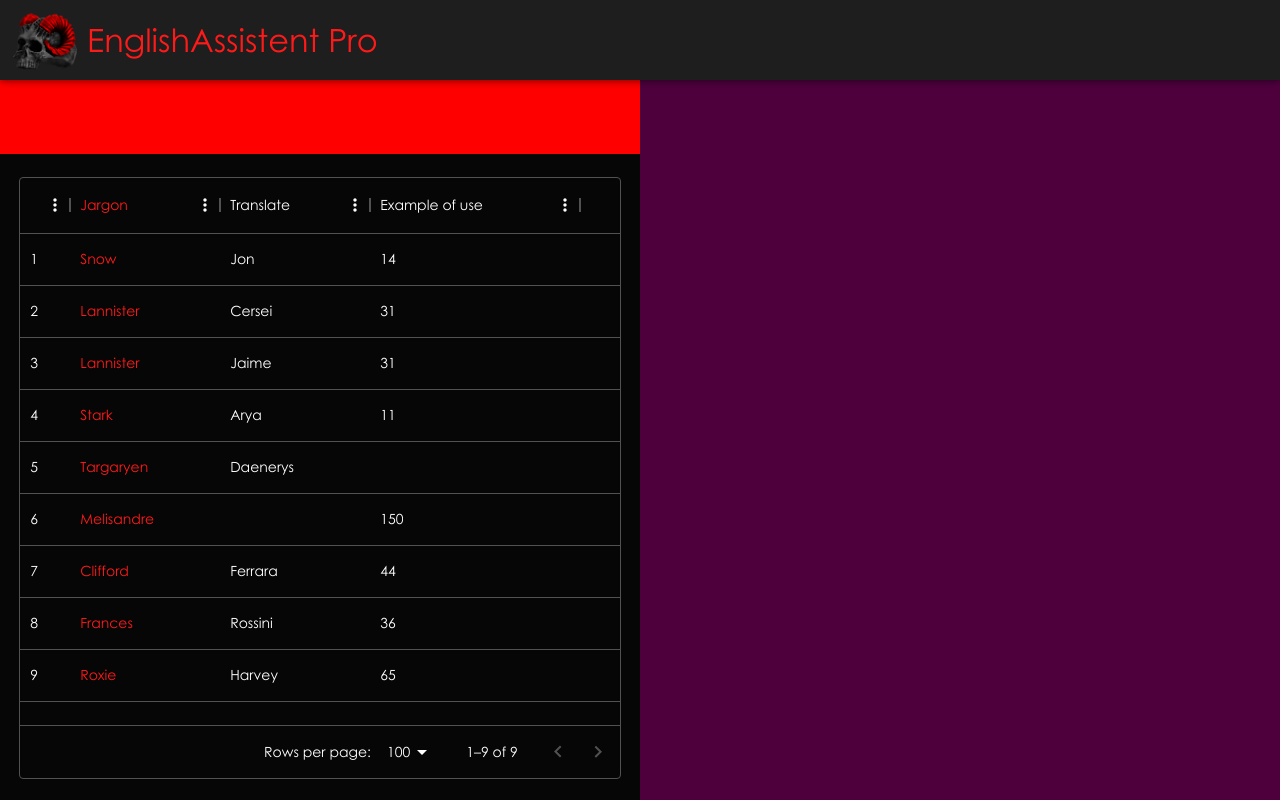
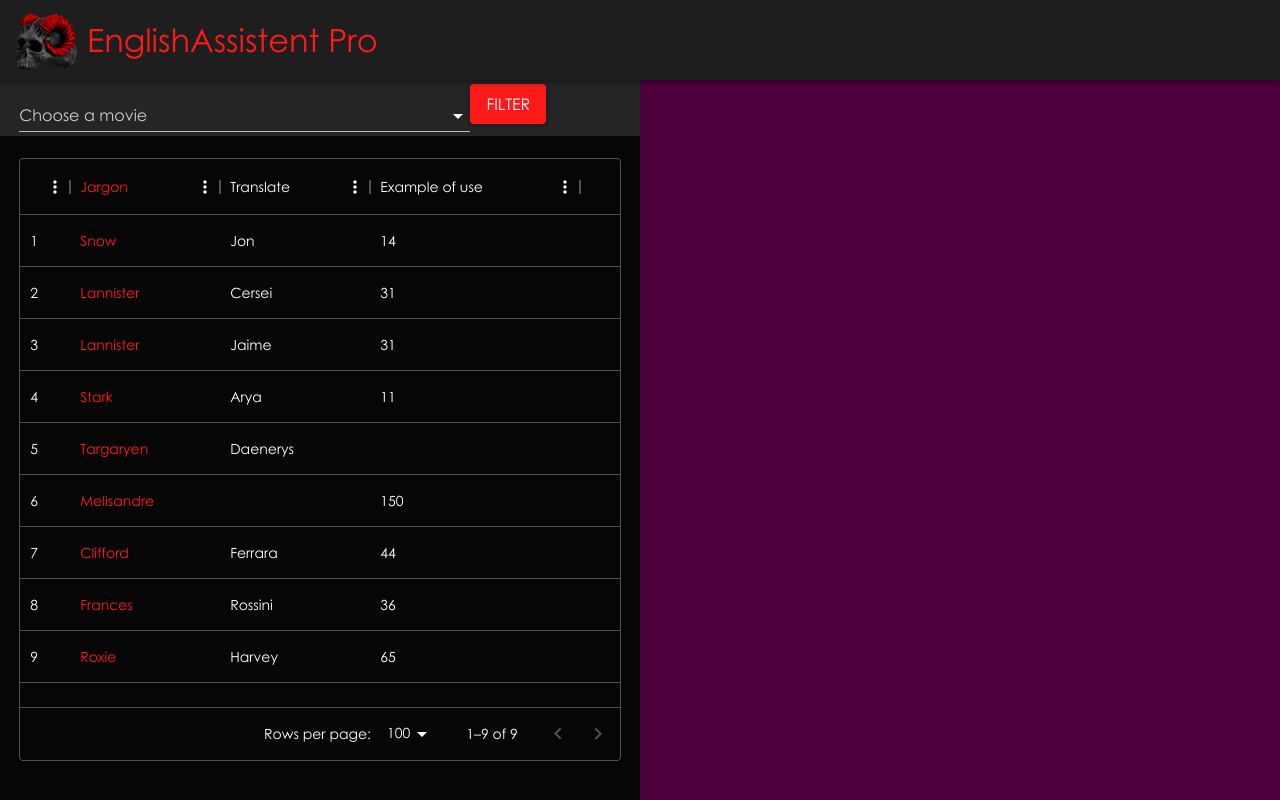
Before and after one commit to Myslitel666/EnglishAssistantPro, a React (Create React App) app in the folder english-assistent-frontend/: page / in a window 1280 px wide. Built offline with nearby package versions, Linux system fonts and the light colour scheme.

Commit message:
Added the MoveSelect component to the JargonFilter.tsx file.

```diff
--- a/english-assistent-frontend/src/Components/Pages/Home/JargonFilter.tsx
+++ b/english-assistent-frontend/src/Components/Pages/Home/JargonFilter.tsx
@@ -1,15 +1,75 @@
-import Box from '@mui/material/Box'
+import * as React from 'react';
+import Box from '@mui/material/Box';
+import Autocomplete, { autocompleteClasses } from '@mui/material/Autocomplete';
+import Stack from '@mui/material/Stack';
+import TextField from '@mui/material/TextField';
+import { createTheme, useTheme, ThemeProvider, Theme } from '@mui/material/styles';
+import Button from '@mui/material/Button'
+
+//MyComponents Import
+import MyButton from '../../Common/MyButton'
 
 const JargonFilter: React.FC = () => {
     return (
         <>
-            <Box marginTop='10vh' minHeight='9.3vh'
-                bgcolor='red'
+            <Box marginTop='10vh' paddingTop='0.5vh'
+                paddingLeft='2.4vh' paddingRight='2.4vh'
+                minHeight='7vh' bgcolor='#252525'
             >
+                <Stack spacing={5}
+                    sx={{ width: '75%', float: 'left' }}>
+                        <MovieSelect />
+                </Stack>
+                <MyButton
+                    variant="contained"
+                    color="primary"
 
+                    style={{ marginTop: 'auto', fontSize: '2vh' }}
+                >
+                    Filter
+                </MyButton>
             </Box>
         </>
     )
 }
 
+function MovieSelect() {
+    return (
+        <Autocomplete
+            options={top100Films}
+            getOptionLabel={(option: FilmOptionType) => `${option.title} (${option.year})`}
+            id="movie-customized-option-demo"
+            disableCloseOnSelect
+            renderInput={(params) => (
+                <TextField {...params} label="Choose a movie" variant="standard" />
+            )}
+        />
+    );
+}
+
+interface FilmOptionType {
+    title: string;
+    year: number;
+}
+
+const top100Films = [
+    { title: 'The Shawshank Redemption', year: 1994 },
+    { title: 'The Godfather', year: 1972 },
+    { title: 'The Godfather: Part II', year: 1974 },
+    { title: 'The Dark Knight', year: 2008 },
+    { title: '12 Angry Men', year: 1957 },
+    { title: "Schindler's List", year: 1993 },
+    { title: 'Pulp Fiction', year: 1994 },
+    {
+        title: 'The Lord of the Rings: The Return of the King',
+        year: 2003,
+    },
+    { title: 'The Good, the Bad and the Ugly', year: 1966 },
+    { title: 'Fight Club', year: 1999 },
+    {
+        title: 'The Lord of the Rings: The Fellowship of the Ring',
+        year: 2001,
+    }
+];
+
 export default JargonFilter;
```
